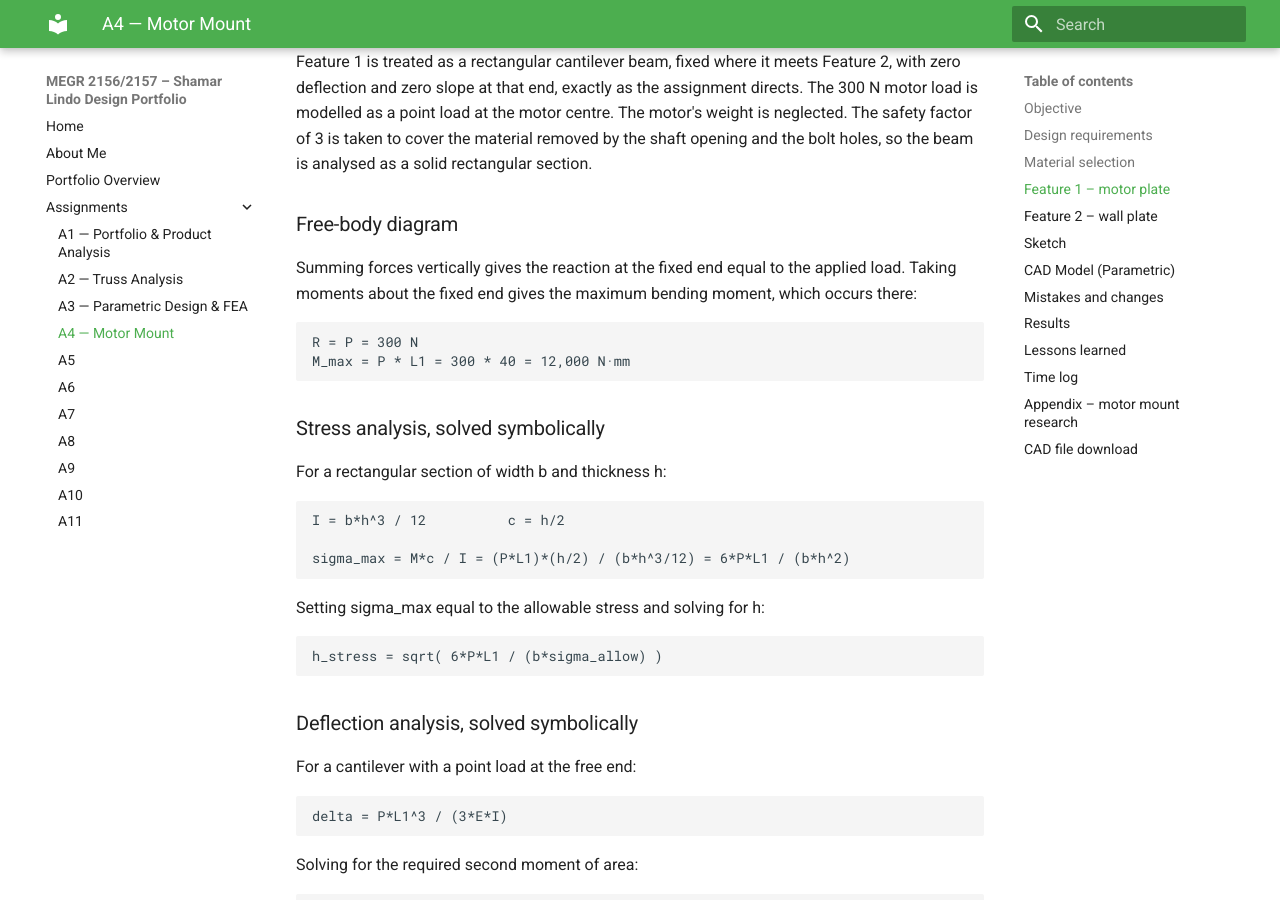
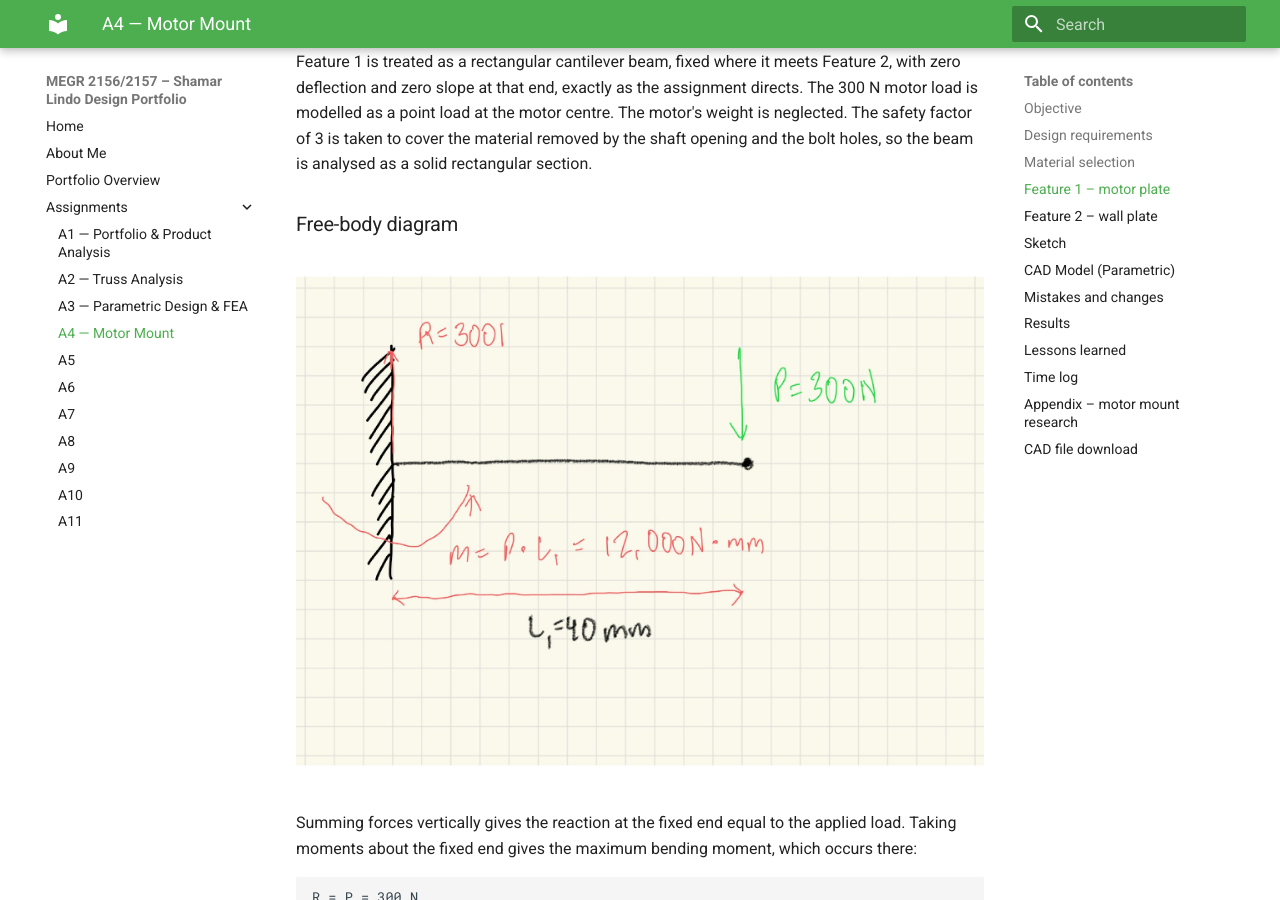
Before and after one commit to shamardlindo1/-megr2157-portfolio, an MkDocs documentation site: the page built from docs/assignments/A04/index.md, in a window 1280 px wide and 900 px high, scrolled down 3292 px. Built offline with MkDocs 1.6.1 and Material for MkDocs 9.7.7, drawn with Linux system fonts in a browser that asks for light colours.

Commit message:
A4: embed the free-body diagrams

```diff
--- a/docs/assignments/A04/index.md
+++ b/docs/assignments/A04/index.md
@@ -87,6 +87,8 @@ opening and the bolt holes, so the beam is analysed as a solid rectangular secti
 
 ### Free-body diagram
 
+![Feature 1 free-body diagram](img/fbd-feature1.jpg)
+
 Summing forces vertically gives the reaction at the fixed end equal to the applied load.
 Taking moments about the fixed end gives the maximum bending moment, which occurs there:
 
```
Also changed, not shown: other parts of docs/assignments/A04/index.md (+2 -0 lines).
